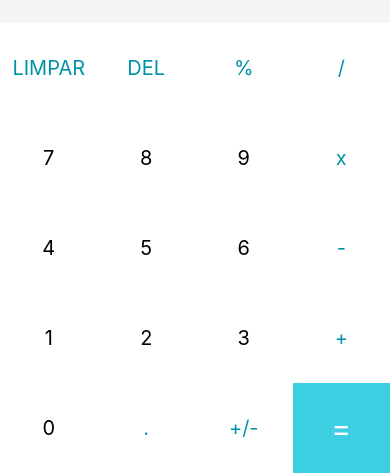
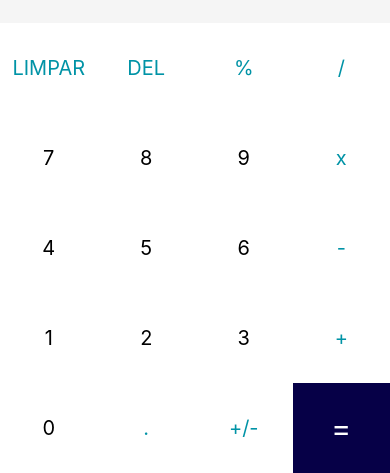
Before and after one commit to 21Programe/Calculadora1, a React Native app: screen / in a window 390 px wide. Shown: the part 371-844 px from the top of the page. Built offline with nearby package versions, Linux system fonts and the light colour scheme.

Commit message:
correcao das cores

```diff
--- a/App.js
+++ b/App.js
@@ -33,15 +33,14 @@ export default function App() {
     }
   }
 
-  function handleInput(buttonPressed){
+  function handleInput(buttonPressed) {
     console.log(buttonPressed) // Mostra no Console a tecla pressionada
-    if(buttonPressed === '+' | buttonPressed === "-" | buttonPressed === "x" | buttonPressed === "/" ){
+    if (buttonPressed === '+' | buttonPressed === "-" | buttonPressed === "x" | buttonPressed === "/") {
       setCurrentNumber(currentNumber + " " + buttonPressed + " ")
       return
     }
-    switch(buttonPressed){
+    switch (buttonPressed) {
       case 'DEL':
-        setCurrentNumber(currentNumber.substring(0, (currentNumber.length - 2)))
         setCurrentNumber(currentNumber.substring(0, (currentNumber.length - 1)))
         return
       case 'LIMPAR': // Limpa todo o conteúdo
@@ -53,6 +52,10 @@ export default function App() {
         calculator()
         return
       case '+/-':
+        setCurrentNumber(currentNumber * -1)
+        return
+      case '%':
+        setCurrentNumber(currentNumber / 100)
         return
     }
 
@@ -74,7 +77,7 @@ export default function App() {
 
         {buttons.map((button) =>
           button === '=' ? // Mapeamento do botão =
-        <TouchableOpacity onPress={() => handleInput(button)} key={button} style={[styles.button, {backgroundColor: '#3dd0e3'}]}>
+        <TouchableOpacity onPress={() => handleInput(button)} key={button} style={[styles.button, {backgroundColor: '#060047'}]}>
           <Text style={[styles.textButton, {color: "white", fontSize: 30}]}>{button}</Text>
         </TouchableOpacity>
           : // Mapeamento dos outros botões
```
